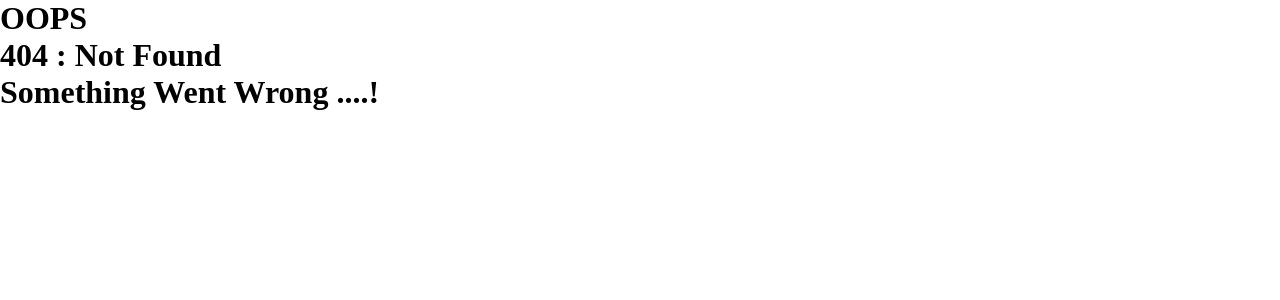
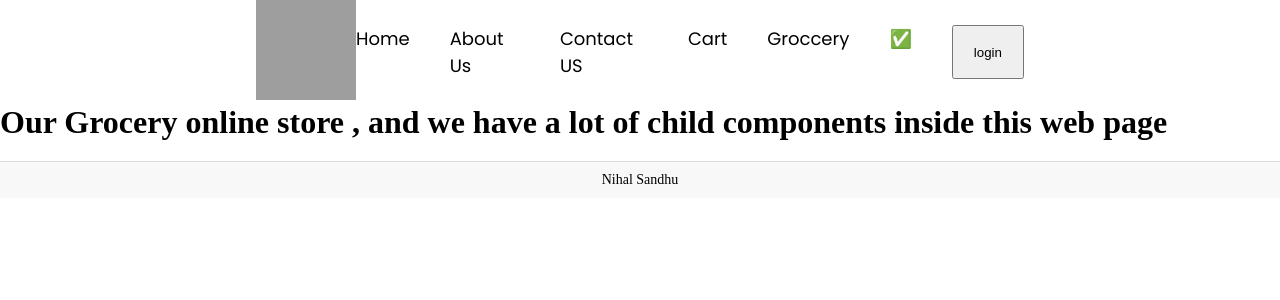
Before and after one commit to nihalsandhu09/ReactByNihalSandhu, a React (Vite) app: page /grocery in a window 1280 px wide. Before the commit this address had no page. Shown: the top 300 px of the page. Built offline with nearby package versions, Linux system fonts and the light colour scheme; grey boxes are pictures that could not be loaded.

Commit message:
lazy loadinf suspense

```diff
--- a/src/App.js
+++ b/src/App.js
@@ -1,14 +1,30 @@
-import React from "react";
+import React, { lazy, Suspense } from "react";
 import ReactDOM from "react-dom/client";
 import Header from "./components/Header";
 import Body from "./components/Body";
 import Footer from "./components/Footer";
-import About from "./components/About";
+// import About from "./components/About";
 import Contact from "./components/Contact";
 import Error from "./components/Error";
 import RestaurantMenu from "./components/RestaurantMenu";
 import { createBrowserRouter, RouterProvider, Outlet } from "react-router-dom";
+import Shimmer from "./components/Shimmer";
 
+// import Grocery from "./components/Grocery";
+
+// Chunking
+// Code Splitting
+// Dynamic bundling
+// LAzy Loading
+// on demand loading
+// dynmic import
+
+const Grocery = lazy(() => {
+  return import("./components/Grocery");
+});
+const About = lazy(() => {
+  return import("./components/About");
+});
 const Applayout = () => {
   return (
     <div className="app">
@@ -30,7 +46,11 @@ const appRouter = createBrowserRouter([
       },
       {
         path: "/about",
-        element: <About />,
+        element: (
+          <Suspense fallback={<h1>Anbout page </h1>}>
+            <About />
+          </Suspense>
+        ),
       },
       {
         path: "/contact",
@@ -40,6 +60,14 @@ const appRouter = createBrowserRouter([
         path: "/restaurants/:resId",
         element: <RestaurantMenu />,
       },
+      {
+        path: "/grocery",
+        element: (
+          <Suspense fallback={<h1>Loading</h1>}>
+            <Grocery />
+          </Suspense>
+        ),
+      },
     ],
     errorElement: <Error />,
   },
--- /dev/null
+++ b/src/components/Grocery.js
@@ -0,0 +1,11 @@
+const Grocery = () => {
+  return (
+    <h1>
+      {" "}
+      Our Grocery online store , and we have a lot of child components inside
+      this web page{" "}
+    </h1>
+  );
+};
+
+export default Grocery;
--- a/src/components/Header.js
+++ b/src/components/Header.js
@@ -28,7 +28,11 @@ const Header = () => {
             </Link>
           </li>
           <li>Cart</li>
-          <li>onlineStatus :{onlinestatus ? "✅" : "🔴"}</li>
+          <Link className="nav-item" to="/grocery">
+            {" "}
+            <li>Groccery</li>{" "}
+          </Link>
+          <li>{onlinestatus ? "✅" : "🔴"}</li>
           <button
             className="login"
             onClick={() => {
```
